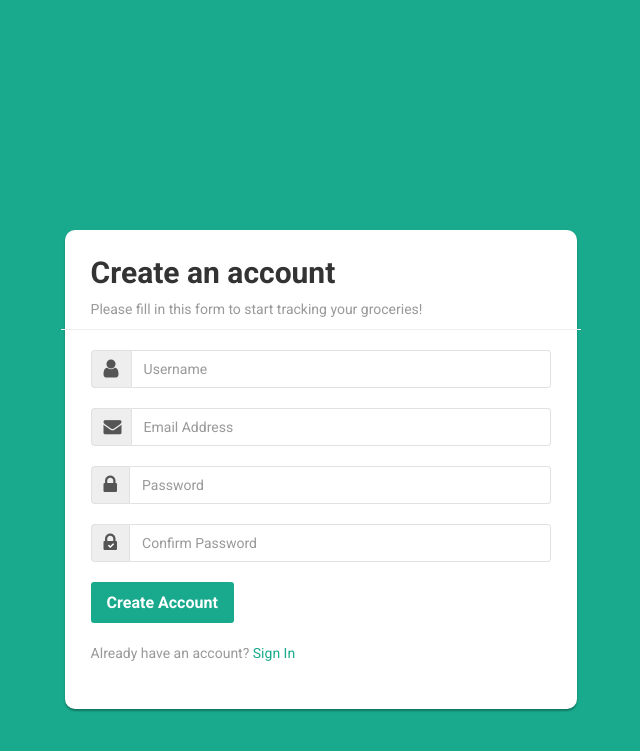
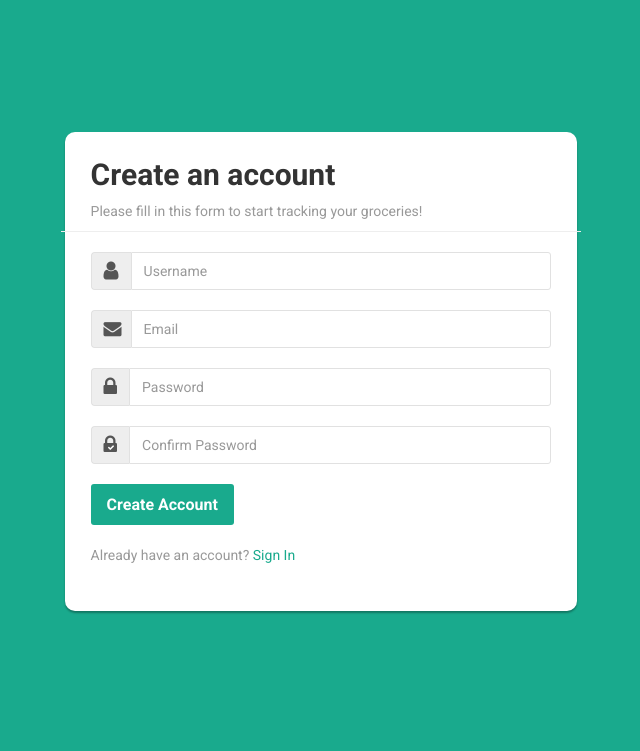
Before and after one commit to EthanWillinger/GroceryTracker, a Flask app: page / in a window 1280 px wide. Shown: the top 751 px of the page, without its empty margins (319-959 px from the left). Run offline with Flask 2, Linux system fonts and the light colour scheme; parts of the project's set-up code (start-up, migrations or seed data) failed here and were passed over; some libraries are stand-ins or nearby versions.

Commit message:
switched all html forms to flask forms

```diff
--- a/forms.py
+++ b/forms.py
@@ -7,13 +7,13 @@ class LoginForm(FlaskForm):
     pass
 
 class RegisterForm(FlaskForm):
-    username = StringField("Username", validators=[validators.Length(min=3, max=25), validators.DataRequired(message="Please Fill This Field")])
-    email = StringField("Email", validators=[validators.Email(message="Please enter a valid email address")])
-    password = PasswordField("Password", validators =[
+    username = StringField("Username", render_kw={"placeholder": "Username"}, validators=[validators.Length(min=3, max=25), validators.DataRequired(message="Please Fill This Field")])
+    email = StringField("Email",render_kw={"placeholder": "Email"}, validators=[validators.Email(message="Please enter a valid email address")])
+    password = PasswordField("Password", render_kw={"placeholder": "Password"}, validators =[
         validators.DataRequired(message="Please Fill This Field"),
         validators.EqualTo(fieldname="confirm", message="Your Passwords Do Not Match")
         ])
-    confirm = PasswordField("Confirm Password", validators=[validators.DataRequired(message="Please Fill This Field")])
+    confirm = PasswordField("Confirm Password", render_kw={"placeholder": "Confirm Password"}, validators=[validators.DataRequired(message="Please Fill This Field")])
 
 # Flask Form for the search bar
 class Search_Form(FlaskForm):
--- a/main.py
+++ b/main.py
@@ -9,7 +9,6 @@ from flask import url_for, flash, redirect
 from flask_behind_proxy import FlaskBehindProxy
 from flask_login import LoginManager, UserMixin, login_user
 from flask_login import login_required, logout_user, current_user
-
 from werkzeug.security import generate_password_hash, check_password_hash
 
 # Create a flask app for the website
--- a/static/auth.css
+++ b/static/auth.css
@@ -19,7 +19,7 @@ body {
     .signup-form form {
     color: #999;
     border-radius:10px;
-    margin-top: 200px;
+    margin-top: 20%;
       margin-bottom: 5px;
         background: #fff;
         box-shadow: 0px 2px 2px rgba(0, 0, 0, 0.3);
--- a/templates/signup.html
+++ b/templates/signup.html
@@ -6,36 +6,42 @@
       <h2>Create an account</h2>
       <p>Please fill in this form to start tracking your groceries!</p>
       <hr>
+
     <div class="form-group">
       <div class="input-group">
         <span class="input-group-addon"><i class="fa fa-user"></i></span>
-      <input type="text" class="form-control" name="username" placeholder="Username" required="required">
+        {{ form.username(class="form-control") }}
       </div>
     </div>
+
     <div class="form-group">
       <div class="input-group">
         <span class="input-group-addon"><i class="fa fa-envelope"></i></span>
-      <input type="email" class="form-control" name="email" placeholder="Email Address" required="required">
+        {{ form.email(class="form-control") }}
       </div>
     </div>
+
     <div class="form-group">
       <div class="input-group">
         <span class="input-group-addon"><i class="fa fa-lock"></i></span>
-      <input type="text" class="form-control" name="password" placeholder="Password" required="required">
+        {{ form.password(class="form-control") }}
       </div>
     </div>
+
     <div class="form-group">
       <div class="input-group">
         <span class="input-group-addon">
           <i class="fa fa-lock"></i>
           <i class="fa fa-check"></i>
         </span>
-      <input type="text" class="form-control" name="confirm_password" placeholder="Confirm Password" required="required">
+        {{ form.confirm(class="form-control") }}
       </div>
     </div>
+
     <div class="form-group">
       <button type="submit" class="btn btn-primary btn-lg">Create Account</button>
     </div>
+
     <div class="form-group">Already have an account? <a href="{{login}}">Sign In</a></div>
   </form>
 </div>
```
Also changed, not shown: installs.txt (added, +7 -0 lines), templates/login.html (+9 -6 lines). Lines whose indentation alone changed are shown as unchanged.
